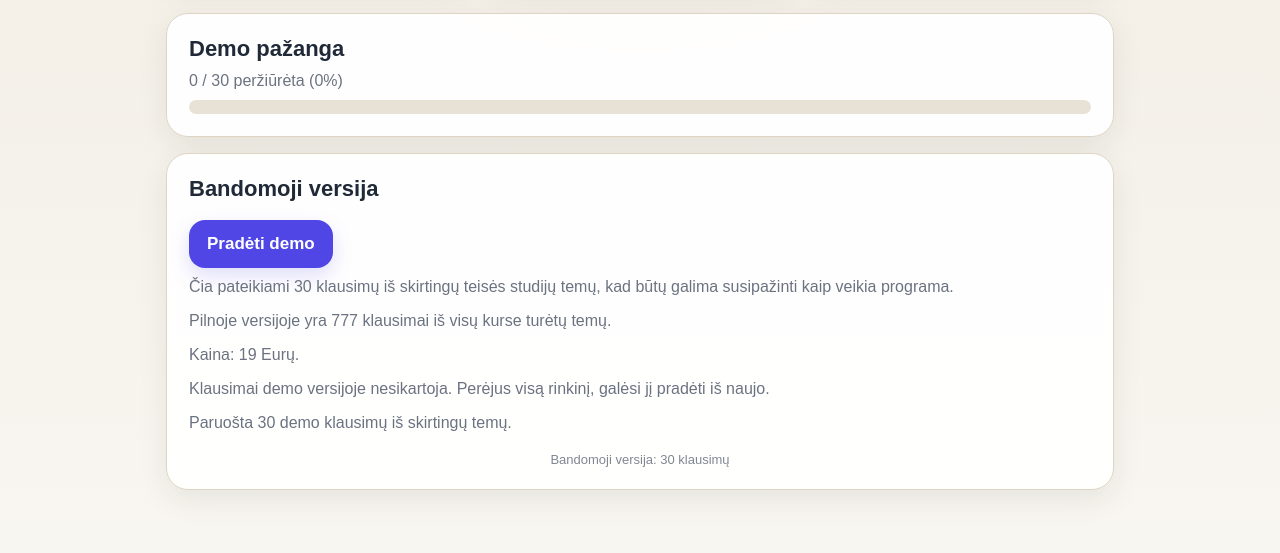
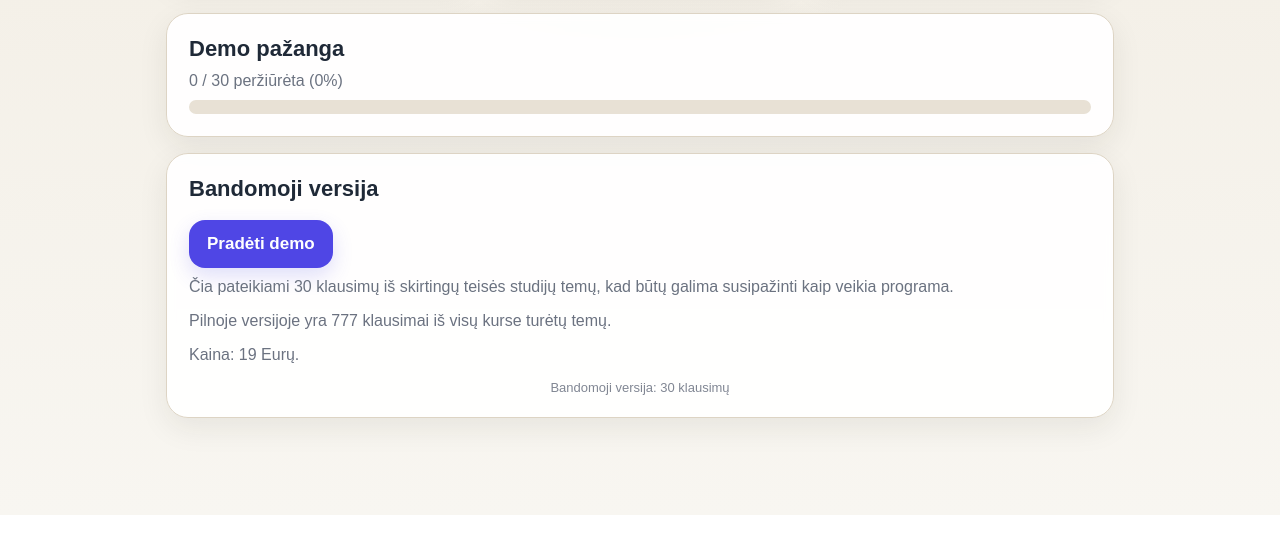
Before and after one commit to everumsas/ObjekcijuojuDemo, a plain HTML site: page index.html in a window 1280 px wide. Shown: the part 285-838 px from the top of the page. After the commit the page ends 800 px from the top, so only its background shows below. Drawn offline with Linux system fonts and the light colour scheme.

Commit message:
Add files via upload

```diff
--- a/app.js
+++ b/app.js
@@ -113,12 +113,7 @@
 }
 
 function setLoadingState(message, disableStart) {
-  const statusEl = document.getElementById("loadStatus");
   const startBtn = document.getElementById("startBtn");
-
-  if (statusEl) {
-    statusEl.textContent = message;
-  }
 
   if (startBtn) {
     startBtn.disabled = disableStart;
--- a/index.html
+++ b/index.html
@@ -63,10 +63,6 @@
         Pilnoje versijoje yra 777 klausimai iš visų kurse turėtų temų.
       </p>
       <p class="muted demo-note">Kaina: 19 Eurų.</p>
-      <p class="muted demo-note">
-        Klausimai demo versijoje nesikartoja. Perėjus visą rinkinį, galėsi jį pradėti iš naujo.
-      </p>
-      <p class="muted load-status" id="loadStatus" aria-live="polite"></p>
 
       <div class="app-version" id="appVersion"></div>
     </section>
```
